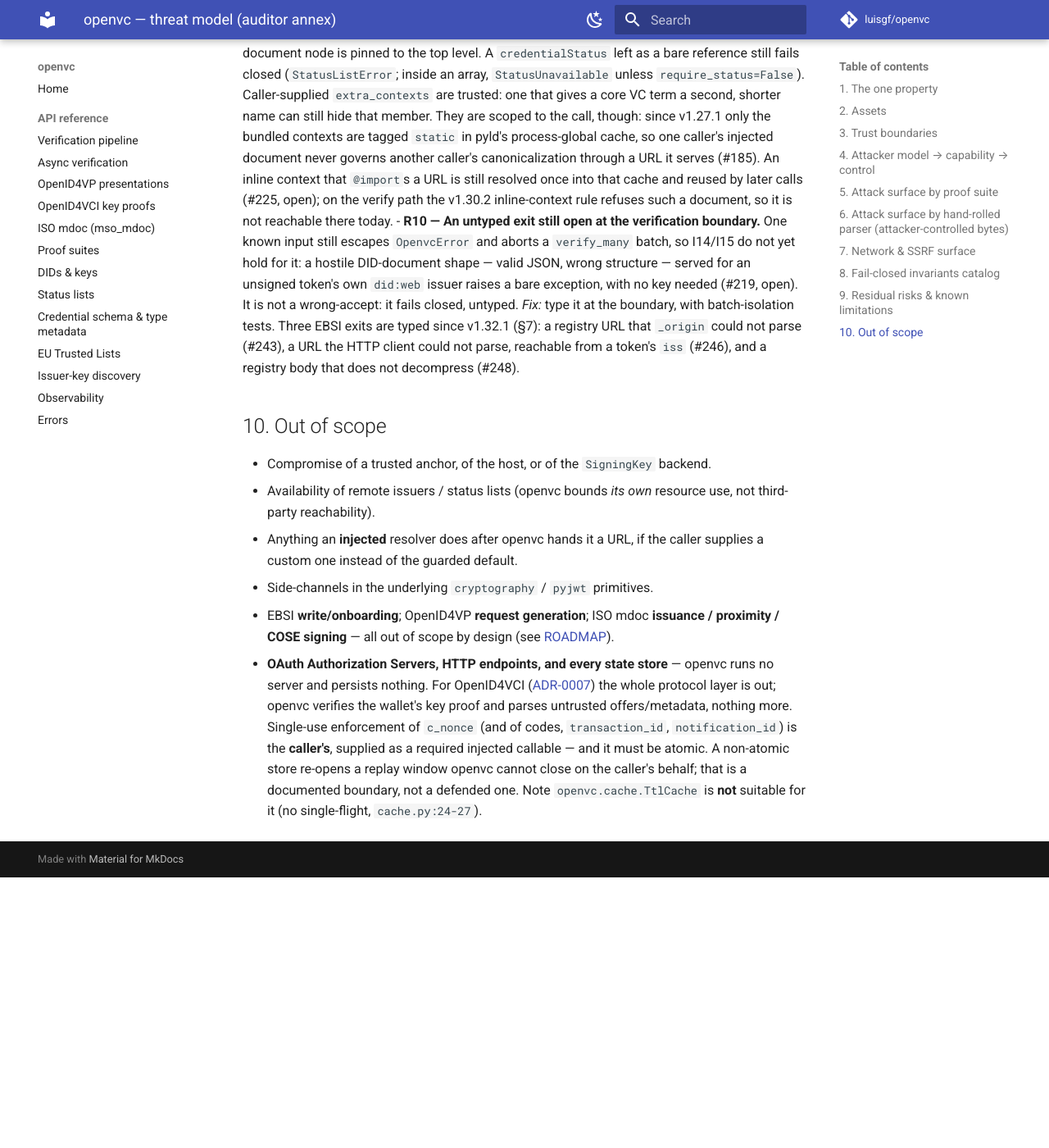
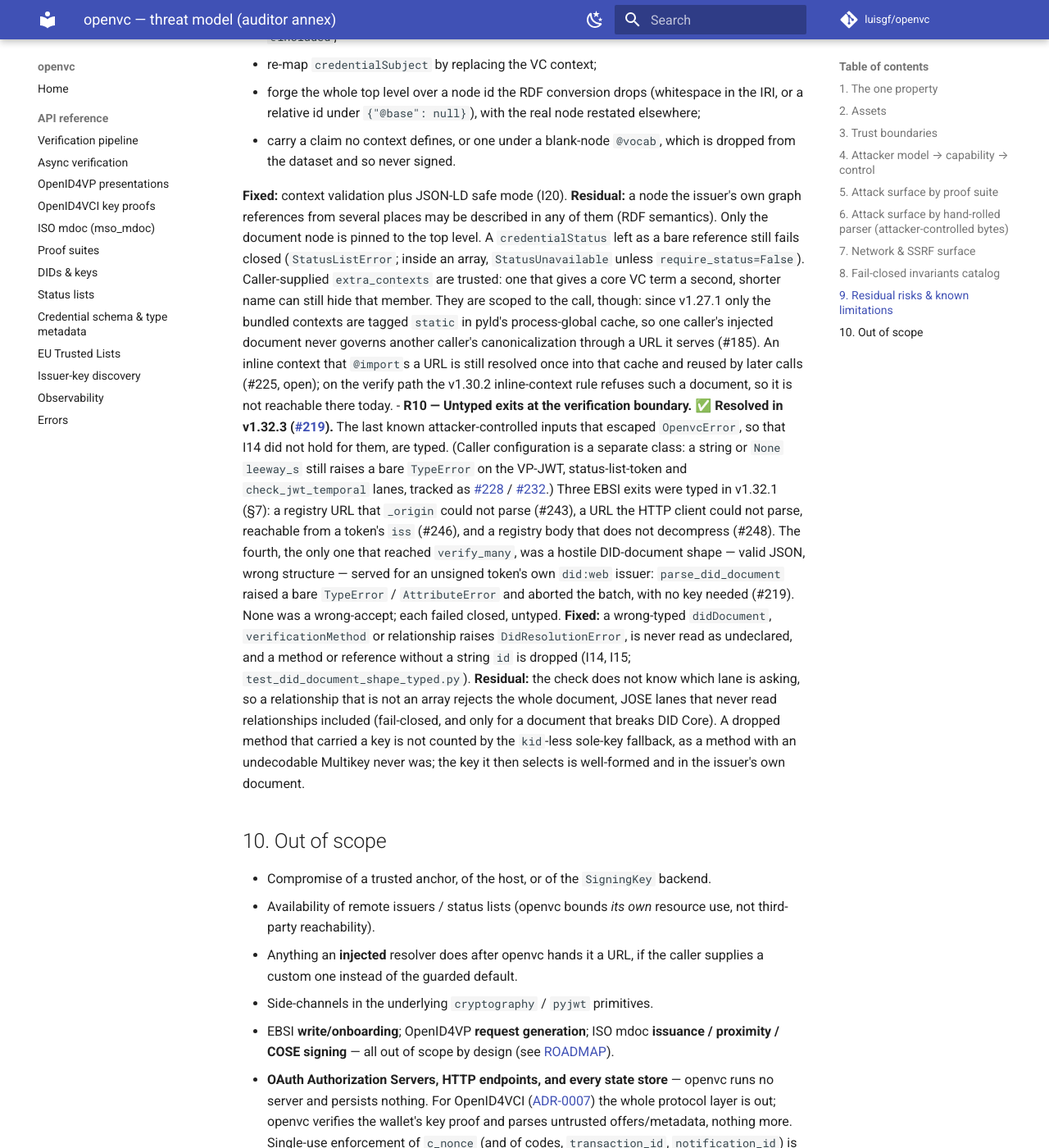
Before and after one commit to luisgf/openvc, an MkDocs documentation site: the page built from docs/audit/threat-model.md, in a window 1280 px wide and 1400 px high, scrolled down 16055 px. Shown: the whole window at 82% size. Built offline with MkDocs 1.6.1 and Material for MkDocs 9.7.7, drawn with Linux system fonts in a browser that asks for light colours; comment, search, counter and statistics services are not loaded; before the commit the page ends 17125 px from its top, so only the background shows below that; some of the changed text lies outside the part shown.

Commit message:
security(did): type a wrong-shaped DID document as DidResolutionError (#251)
parse_did_document assumed the document's shape. A DID document that is
valid JSON but the wrong shape raised a bare TypeError or AttributeError, so
one unsigned token naming an attacker's own did:web issuer aborted a whole
verify_many / verify_many_async batch (key resolution runs before the
signature check). did:webvh and the EBSI DID Registry share the parser.

- A document or didDocument wrapper that is not an object, and a
  verificationMethod or relationship that is present but not an array, raise
  DidResolutionError (KeyResolutionFailed on the JOSE lanes and the async
  API, KeyResolutionError on the synchronous Data Integrity lane). A
  wrong-typed member is never read as absent: an undeclared relationship
  leaves the key purpose unenforced.
- A relationship written as a string is refused; it used to be iterated one
  character at a time, so "assertionMethod": "k" authorized any method whose
  fragment is "k".
- A method whose id is not a string, and a relationship entry that is not an
  id string or an object with a string id, are dropped: they select no key.
  A dropped method that carried a key is not counted by the kid-less
  sole-key fallback, as an undecodable Multikey already was.
- A document id, method type or controller that is not a string reads as "".
- Tests serve each shape through the issue's DidWebResolver repro (exact
  class per lane), batch-isolate on verify_many and verify_many_async, and
  cover the async resolver, a forged did:webvh log, the EBSI registry and
  the kid-less fallback.
- CHANGELOG [1.32.3], wiki, assurance section 4 and the threat model (I14,
  I15; R10 resolved for attacker-controlled input, with the EBSI exits
  typed in v1.32.1; a caller-configured leeway_s stays with #228 / #232).

Closes #219

```diff
--- a/docs/audit/threat-model.md
+++ b/docs/audit/threat-model.md
@@ -224,8 +224,8 @@ negative corpus are the drift alarm (see [assurance.md](assurance.md)).
 | I11 | Status decompression bounded at 16 MiB, incremental | `status/_decompress.py:23,38-66` | `test_status_decompress.py:46-82` |
 | I12 | CBOR depth ≤ 64; JCS depth ≤ 100; duplicate map key rejected | `cbor.py:69,229-232`; `proof/_jcs.py:18` | `test_cbor.py:104,152`; `test_di_jcs.py:388` |
 | I13 | Trust-list XML refuses DOCTYPE (XXE + expansion closed) | `trustlist/parse.py:108-120` | `test_trustlist.py:104,121` |
-| I14 | Every internal failure subclasses `OpenvcError` and re-raises typed | `verify.py:105-123,320-322` | `test_hostile_input.py`, `test_typed_error_unhashable_header.py`, `test_typed_error_vc_shape.py`, `test_unhashable_proof_purpose.py`, `test_status_index_hostile.py`, `test_did_web_hostile_host.py`, `test_typed_clock_pins.py`, `test_cose.py` (`test_a_non_integer_crit_label_is_cose_malformed_not_typeerror`), `test_vc_jwt_numeric_dates.py`, `test_sd_jwt_kb_freshness.py`, `test_ebsi_verifier.py` (`test_verify_ebsi_badge_unparseable_attributes_url_is_openvc_error`, `test_verify_ebsi_badge_hostile_iss_is_typed_before_any_request`), `test_ebsi_http.py` |
-| I15 | `verify_many` isolates per-credential — one bad item never aborts the batch. **Known open gap** (I14 too): a hostile DID-document shape — valid JSON, wrong structure — served for an unsigned token's own `did:web` issuer still raises a bare exception and aborts the batch (#219, open; see R10) | `verify.py:458-465` | `test_hostile_input.py` (`test_verify_many_isolates_a_non_string_kid`, `test_verify_many_isolates_a_non_object_payload`, `test_verify_many_isolates_a_deeply_nested_sd_jwt`, `test_verify_many_isolates_deeply_nested_across_formats`); the batch tests in `test_typed_error_unhashable_header.py`, `test_typed_error_vc_shape.py`, `test_unhashable_proof_purpose.py`, `test_status_index_hostile.py`, `test_did_web_hostile_host.py`, `test_typed_clock_pins.py`; `test_vc_jwt_numeric_dates.py` (`test_verify_many_isolates_malformed_numeric_date`) |
+| I14 | Every internal failure subclasses `OpenvcError` and re-raises typed | `verify.py:105-123,320-322` | `test_hostile_input.py`, `test_typed_error_unhashable_header.py`, `test_typed_error_vc_shape.py`, `test_unhashable_proof_purpose.py`, `test_status_index_hostile.py`, `test_did_web_hostile_host.py`, `test_did_document_shape_typed.py`, `test_typed_clock_pins.py`, `test_cose.py` (`test_a_non_integer_crit_label_is_cose_malformed_not_typeerror`), `test_vc_jwt_numeric_dates.py`, `test_sd_jwt_kb_freshness.py`, `test_ebsi_verifier.py` (`test_verify_ebsi_badge_unparseable_attributes_url_is_openvc_error`, `test_verify_ebsi_badge_hostile_iss_is_typed_before_any_request`), `test_ebsi_http.py` |
+| I15 | `verify_many` isolates per-credential — one bad item never aborts the batch. A hostile DID-document shape — valid JSON, wrong structure — served for an unsigned token's own `did:web` issuer used to abort the batch; `parse_did_document` now raises `DidResolutionError` (#219, fixed in v1.32.3) | `verify.py:458-465` | `test_hostile_input.py` (`test_verify_many_isolates_a_non_string_kid`, `test_verify_many_isolates_a_non_object_payload`, `test_verify_many_isolates_a_deeply_nested_sd_jwt`, `test_verify_many_isolates_deeply_nested_across_formats`); the batch tests in `test_typed_error_unhashable_header.py`, `test_typed_error_vc_shape.py`, `test_unhashable_proof_purpose.py`, `test_status_index_hostile.py`, `test_did_web_hostile_host.py`, `test_typed_clock_pins.py`; `test_did_document_shape_typed.py` (`test_verify_many_isolates_every_hostile_document`, `test_verify_many_async_isolates_every_hostile_document`); `test_vc_jwt_numeric_dates.py` (`test_verify_many_isolates_malformed_numeric_date`) |
 | I16 | Hostile deeply-nested input fails closed **pipeline-wide**: every untrusted JSON parse goes through one loader that refuses nesting past **100** (`openvc._json`; 3.14's `json.loads` parses ~116k levels while `repr()` / `==` overflow far sooner), objects handed over already parsed (credential / `vp_token` dicts, DI suite input, injected-fetch DID documents and issuer metadata, RP DCQL) are held to the same bound, the pipeline maps any residual `RecursionError` to a typed error, and SD-JWT `_unpack` / JCS / did:webvh SCID walk stay capped at 100 | `_json.py`; `proof/sd_jwt.py:66,129`; `verify.py`, `aio.py`, `openid4vp.py`, `proof/vc_jwt.py`, `proof/_jws.py`, `proof/_verify_common.py`, `jwe.py`, `did/base.py`, `did/did_jwk.py`, `did/did_webvh.py`, `jwt_vc_issuer.py`, `fetch.py`, `resolvers.py` | `test_hostile_input.py`, `test_did_webvh.py`, `test_typed_error_deep_nesting.py`, `test_typed_error_vc_shape.py` (`test_deeply_nested_cryptosuite_is_typed`) |
 | I17 | An OID4VCI key proof is pinned to `typ: openid4vci-proof+jwt` and must carry **exactly one** of `jwk`/`kid`/`x5c`/`trust_chain`, with the key bound to the header `alg`'s (kty, crv) | `openid4vci.py:676,752,855` | `test_openid4vci.py`, `test_openid4vci_vectors.py` |
 | I18 | Key-proof `iat` freshness is enforced in **both** directions (stale *and* future-dated, non-finite rejected), and the nonce is consumed **exactly once per request, after every signature verifies** | `openid4vci.py:915,917,655` | `test_openid4vci.py`, `test_openid4vci_vectors.py`, `test_sd_jwt_kb_freshness.py` (the freshness helper, `check_iat_freshness`, is shared with the SD-JWT KB-JWT) |
@@ -347,15 +347,29 @@ items marked **✅ Resolved** have since been fixed and stay here as an audit tr
   inline context that `@import`s a URL is still resolved once into that cache and
   reused by later calls (#225, open); on the verify path the v1.30.2 inline-context
   rule refuses such a document, so it is not reachable there today.
-- **R10 — An untyped exit still open at the verification boundary.** One known input
-  still escapes `OpenvcError` and aborts a `verify_many` batch, so I14/I15 do not yet
-  hold for it: a hostile DID-document shape — valid JSON, wrong structure — served
-  for an unsigned token's own `did:web` issuer raises a bare exception, with no key
-  needed (#219, open). It is not a wrong-accept: it fails closed, untyped. *Fix:* type
-  it at the boundary, with batch-isolation tests. Three EBSI exits are typed since
-  v1.32.1 (§7): a registry URL that `_origin` could not parse (#243), a URL the HTTP
-  client could not parse, reachable from a token's `iss` (#246), and a registry body
-  that does not decompress (#248).
+- **R10 — Untyped exits at the verification boundary. ✅ Resolved in v1.32.3
+  ([#219](https://github.com/luisgf/openvc/issues/219)).** The last known
+  attacker-controlled inputs that escaped `OpenvcError`, so that I14 did not hold for
+  them, are typed. (Caller configuration is a separate class: a string or `None`
+  `leeway_s` still raises a bare `TypeError` on the VP-JWT, status-list-token and
+  `check_jwt_temporal` lanes, tracked as
+  [#228](https://github.com/luisgf/openvc/issues/228) /
+  [#232](https://github.com/luisgf/openvc/issues/232).) Three EBSI exits
+  were typed in v1.32.1 (§7): a registry URL that `_origin` could not parse (#243), a URL
+  the HTTP client could not parse, reachable from a token's `iss` (#246), and a registry
+  body that does not decompress (#248). The fourth, the only one that reached
+  `verify_many`, was a hostile DID-document shape — valid JSON, wrong structure — served
+  for an unsigned token's own `did:web` issuer: `parse_did_document` raised a bare
+  `TypeError` / `AttributeError` and aborted the batch, with no key needed (#219). None
+  was a wrong-accept; each failed closed, untyped. **Fixed:** a wrong-typed
+  `didDocument`, `verificationMethod` or relationship raises `DidResolutionError`, is never
+  read as undeclared, and a method or reference without a string `id` is dropped (I14,
+  I15; `test_did_document_shape_typed.py`). **Residual:** the check does not know which
+  lane is asking, so a relationship that is not an array rejects the whole document, JOSE
+  lanes that never read relationships included (fail-closed, and only for a document that
+  breaks DID Core). A dropped method that carried a key is not counted by the `kid`-less
+  sole-key fallback, as a method with an undecodable Multikey never was; the key it then
+  selects is well-formed and in the issuer's own document.
 
 ## 10. Out of scope
 
```
Also changed, not shown: CHANGELOG.md (+67 -0 lines), docs/audit/README.md (+5 -5 lines), docs/audit/assurance.md (+9 -0 lines), wiki/Resolving-Issuer-Keys.md (+21 -0 lines), wiki/Security-Model.md (+1 -0 lines), 2 other files.
